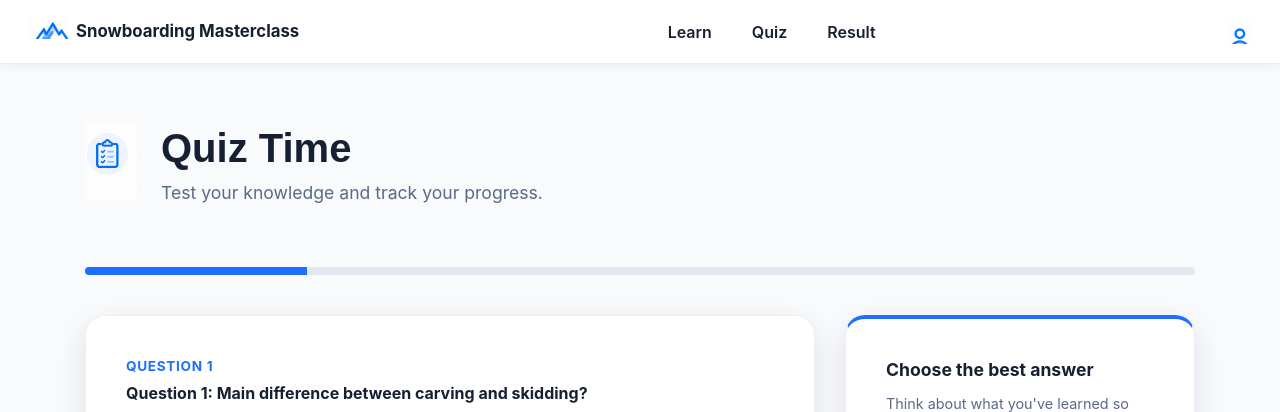
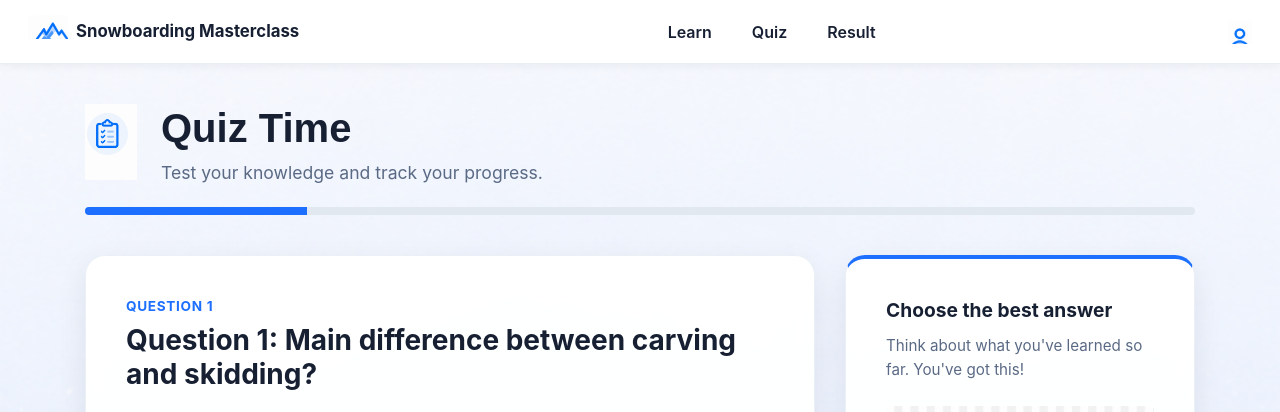
Before and after one commit to JIachen-Tu/UI-final-project, a Flask app: page /quiz/1 in a window 1280 px wide. Shown: the top 412 px of the page. Run offline with Flask 3, Linux system fonts and the light colour scheme; some libraries are stand-ins or nearby versions.

Commit message:
Update quiz.css

```diff
--- a/static/quiz.css
+++ b/static/quiz.css
@@ -2,38 +2,22 @@
     --brand-blue: #1d6fff;
     --text-dark: #172033;
     --text-muted: #5a6a85;
-    --bg-light: #f8fafc;
     --border-color: #e7edf5;
 }
 
-body {
-    background-color: var(--bg-light) !important;
-}
 
-.quiz-wrapper {
-    padding: 40px 0;
-}
-
-.content-card {
-    background: #ffffff;
-    border: 1px solid var(--border-color);
-    border-radius: 1rem;
-    box-shadow: 0 4px 20px rgba(15, 23, 42, 0.04);
-    padding: 32px;
-}
-
-
-.quiz-page-body {
-    background-image: url("/static/data/background.jpg");
+.quiz-bg {
+    background-image: url("/static/data/background.png");
     background-size: cover;
     background-position: center;
-    background-attachment: fixed;
-    min-height: 100vh;
+    background-repeat: no-repeat;
+    min-height: calc(100vh - 70px);
+    padding-top: 40px;
+    padding-bottom: 60px;
 }
 
 .quiz-intro-section {
-    padding: 60px 0 40px;
-    text-align: left;
+    margin-bottom: 20px;
 }
 
 .quiz-intro-section h1 {
@@ -57,18 +41,9 @@ body {
 }
 
 .quiz-progress-fill {
-    background-color: #1d6fff;
+    background-color: var(--brand-blue);
     height: 100%;
     transition: width 0.4s ease;
-}
-
-.results-page-body {
-    background-image: url("/static/data/quiz_complete_background.jpg");
-    background-size: cover;
-    background-position: center;
-    min-height: 100vh;
-    display: flex;
-    align-items: center;
 }
 
 .content-card {
@@ -76,7 +51,7 @@ body {
     backdrop-filter: blur(10px);
     border: 1px solid rgba(231, 237, 245, 0.8);
     border-radius: 1.25rem;
-    box-shadow: 0 10px 30px rgba(15, 23, 42, 0.1);
+    box-shadow: 0 10px 30px rgba(15, 23, 42, 0.08);
     padding: 40px;
 }
 
@@ -88,6 +63,12 @@ body {
     letter-spacing: 0.05em;
     margin-bottom: 8px;
     display: block;
+}
+
+.step-title {
+    font-size: 1.75rem;
+    font-weight: 700;
+    color: var(--text-dark);
 }
 
 .option-container {
@@ -147,7 +128,6 @@ body {
     padding: 12px 32px;
     border-radius: 8px;
     font-weight: 700;
-    margin-top: 24px;
     transition: opacity 0.2s;
 }
 
@@ -157,41 +137,14 @@ body {
 }
 
 .tip-title {
-    font-size: 1.1rem;
+    font-size: 1.2rem;
     font-weight: 700;
     color: var(--text-dark);
     margin-bottom: 12px;
 }
 
 .tip-desc {
-    font-size: 0.9rem;
+    font-size: 0.95rem;
     color: var(--text-muted);
     line-height: 1.6;
 }
-
-.score-circle {
-    width: 160px;
-    height: 160px;
-    border: 8px solid #eef2ff;
-    border-top-color: var(--brand-blue);
-    border-radius: 50%;
-    display: flex;
-    flex-direction: column;
-    align-items: center;
-    justify-content: center;
-    margin: 40px auto;
-}
-
-.score-value {
-    font-size: 3rem;
-    font-weight: 800;
-    color: var(--brand-blue);
-    line-height: 1;
-}
-
-.score-label {
-    font-size: 0.8rem;
-    color: var(--text-muted);
-    text-transform: uppercase;
-    font-weight: 700;
-}
```
